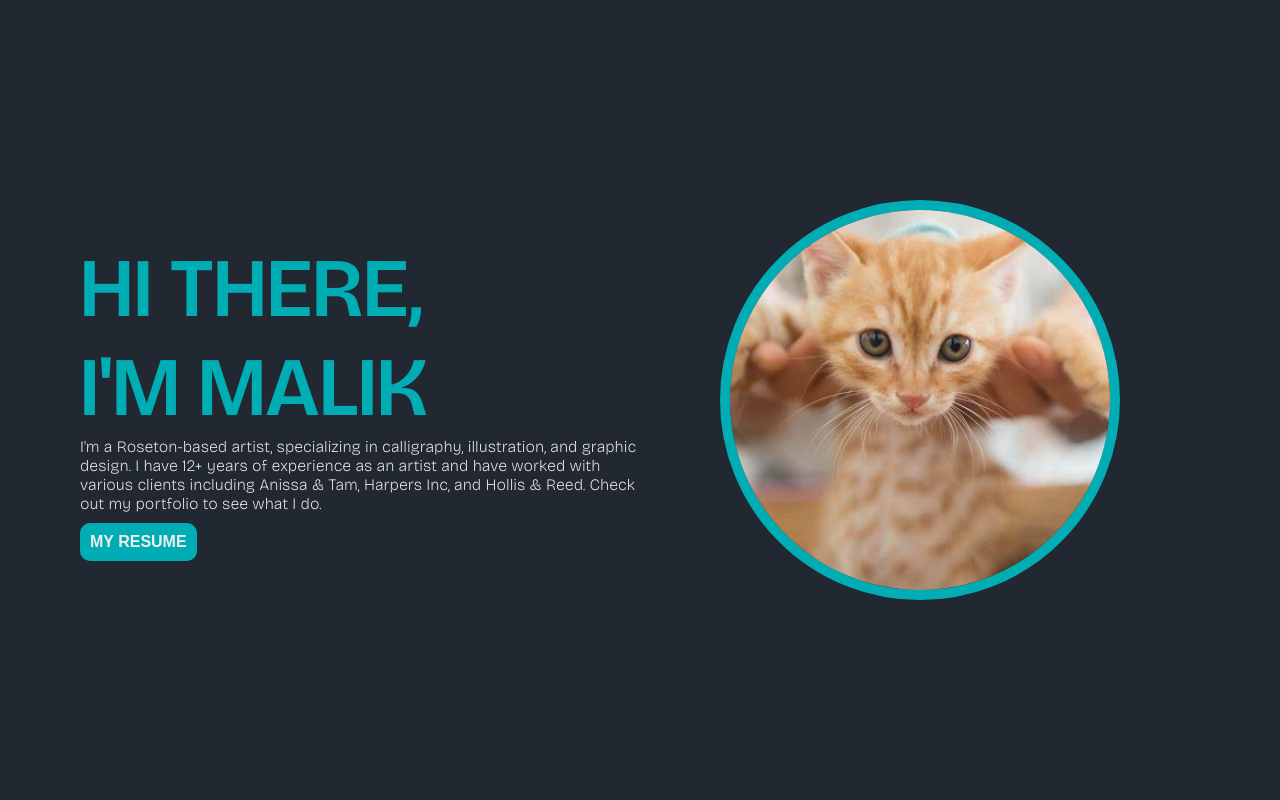
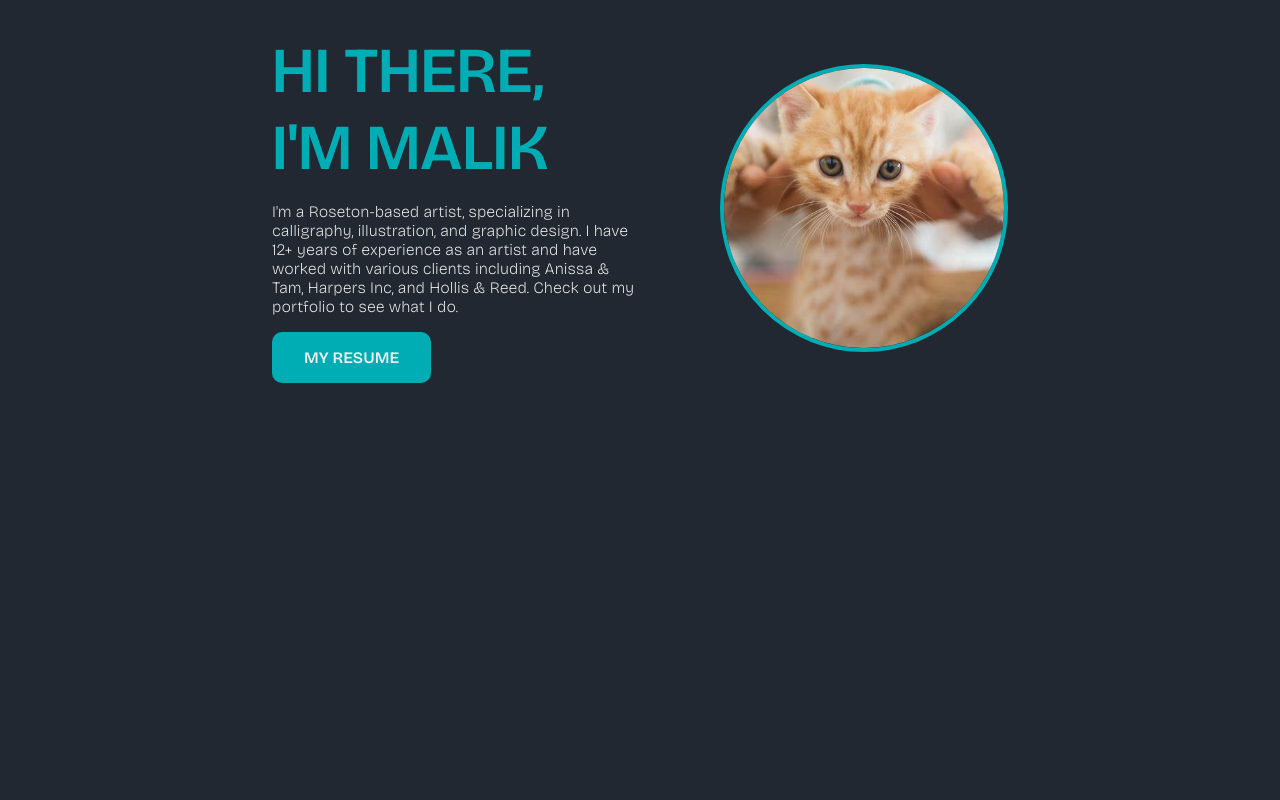
Before and after one commit to ibrammalik/u-day-tcwdb, a plain HTML site: page 12.00 [Capstone Project] Personal Site/index.html in a window 1280 px wide. Drawn offline with nearby package versions, Linux system fonts and the light colour scheme.

Commit message:
[Capstone Project] Personal Site
feat: hero section update

```diff
--- a/12.00 [Capstone Project] Personal Site/index.html
+++ b/12.00 [Capstone Project] Personal Site/index.html
@@ -13,19 +13,20 @@
     <link rel="stylesheet" href="style.css" />
   </head>
   <body>
-    <section id="hero">
-      <h1>Hi There,<br />I'm Malik</h1>
-      <img src="./images/cat.png" alt="cat" />
+    <section id="hero" class="container">
       <div>
-        <p>
-          I'm a Roseton-based artist, specializing in calligraphy, illustration,
-          and graphic design. I have 12+ years of experience as an artist and
-          have worked with various clients including Anissa & Tam, Harpers Inc,
-          and Hollis & Reed. Check out my portfolio to see what I do.
-        </p>
-        <button>
+        <h1>Hi There,<br />I'm Malik</h1>
+        <img src="./images/cat.png" alt="cat" />
+        <div>
+          <p>
+            I'm a Roseton-based artist, specializing in calligraphy,
+            illustration, and graphic design. I have 12+ years of experience as
+            an artist and have worked with various clients including Anissa &
+            Tam, Harpers Inc, and Hollis & Reed. Check out my portfolio to see
+            what I do.
+          </p>
           <a href="">My Resume</a>
-        </button>
+        </div>
       </div>
     </section>
 
--- a/12.00 [Capstone Project] Personal Site/style.css
+++ b/12.00 [Capstone Project] Personal Site/style.css
@@ -1,7 +1,6 @@
 * {
   margin: 0;
   padding: 0;
-  box-sizing: border-box;
   --black: #222831;
   --white: #eeeeee;
   --blue: #00adb5;
@@ -15,52 +14,88 @@ body {
   font-optical-sizing: auto;
 }
 
-#hero {
-  height: 100vh;
-  margin: 0 5rem;
-  display: grid;
-  grid-template-columns: repeat(2, 1fr);
-  grid-template-columns: repeat(2, 1fr);
+.container {
+  width: 100%;
+  margin: auto;
+
+  @media (min-width: 768px) {
+    max-width: 768px;
+  }
 }
 
-#hero > h1 {
+#hero > div {
+  display: grid;
+  grid-template-columns: 1fr;
+  margin: 2rem 1rem;
+
+  @media (min-width: 768px) {
+    grid-template-columns: repeat(2, 1fr);
+    grid-template-columns: repeat(2, 1fr);
+  }
+}
+
+#hero h1 {
   margin-top: auto;
   color: var(--blue);
   text-transform: uppercase;
   font-weight: 600;
-  font-size: 5.2rem;
+  font-size: 4rem;
+  margin-bottom: 1rem;
+
+  text-align: center;
+
+  @media (min-width: 768px) {
+    text-align: left;
+  }
 }
 
-#hero > img {
+#hero img {
   grid-row: span 2;
   border-radius: 50%;
-  height: 400px;
-  width: 400px;
   object-fit: cover;
+  height: 280px;
+  width: 280px;
   margin: auto;
-  border: 10px solid var(--blue);
+  margin-bottom: 1rem;
+  border: 4px solid var(--blue);
+
+  @media (min-width: 768px) {
+    margin: auto;
+    margin-right: 0;
+  }
 }
 
 #hero p {
   font-weight: 200;
-  margin-bottom: 10px;
-}
+  margin: auto;
+  margin-bottom: 1rem;
+  max-width: 500px;
 
-#hero button {
-  padding: 10px;
-  border-radius: 10px;
-  background-color: var(--blue);
-  border: none;
-}
+  text-align: center;
 
-#hero button:hover {
-  background-color: var(--gray);
+  @media (min-width: 768px) {
+    text-align: left;
+  }
 }
 
 #hero a {
+  border-radius: 10px;
+  background-color: var(--blue);
+  padding: 1rem 2rem;
   text-decoration: none;
   color: #eeeeee;
-  font-size: 1rem;
   font-weight: 600;
   text-transform: uppercase;
+  display: block;
+  width: fit-content;
+
+  margin: auto;
+
+  @media (min-width: 768px) {
+    margin: 0px;
+  }
 }
+
+#hero a:hover {
+  background-color: var(--gray);
+}
```
